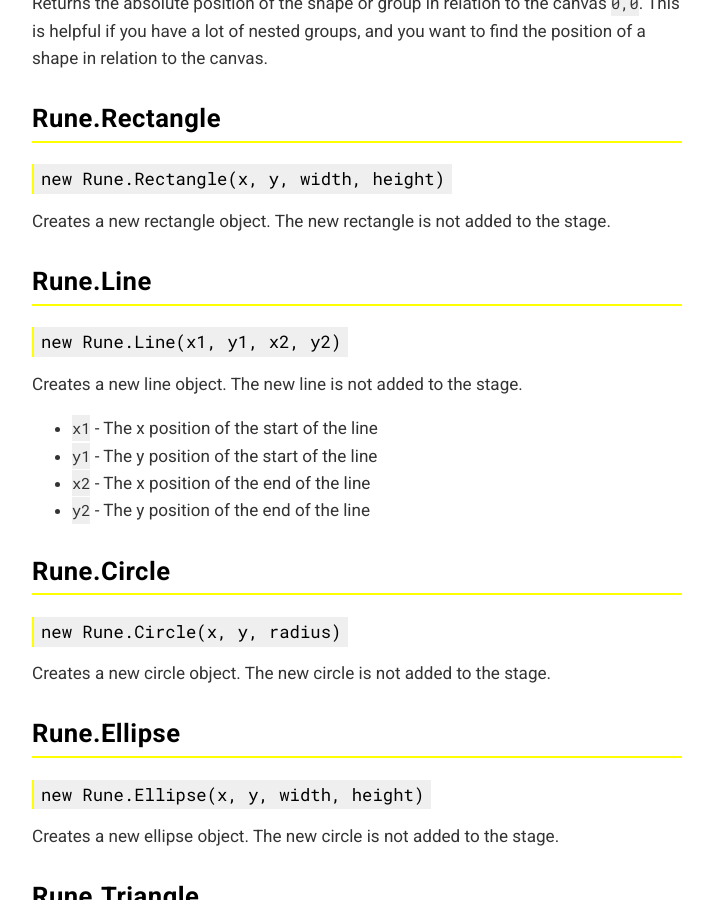
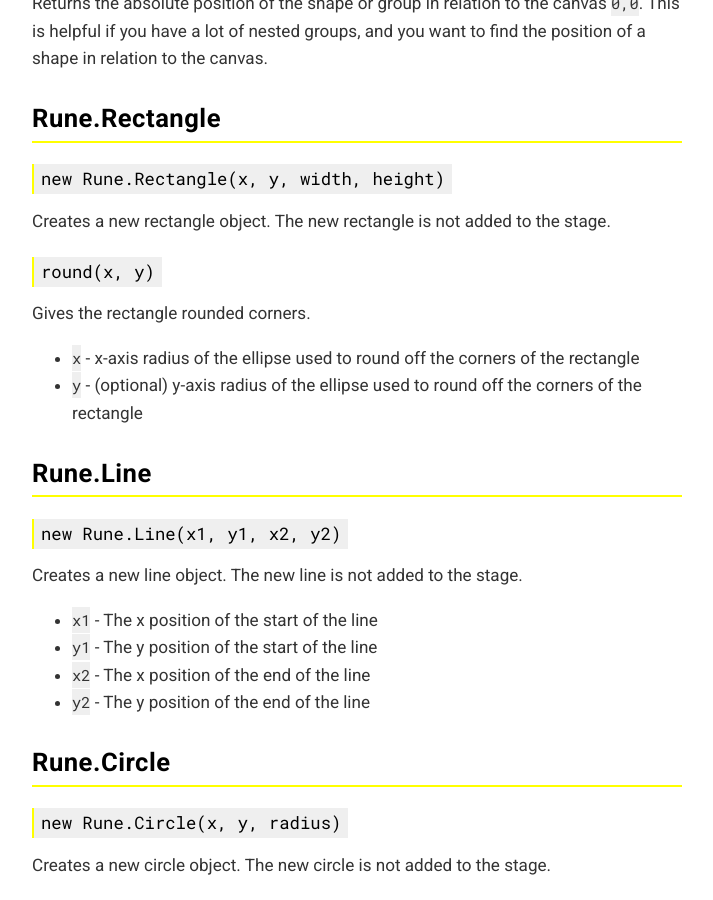
Before and after one commit to runemadsen/rune.js, a Jekyll site: the page built from documentation.md, in a window 1280 px wide and 900 px high, scrolled down 5999 px. Shown: the whole window, without its empty margins (13-726 px from the left). Built offline with Jekyll 4.4.1, drawn with Linux system fonts in a browser that asks for light colours; nearby versions of some CDN libraries; comment, search, counter and statistics services are not loaded.

Commit message:
adding round() to documentation

```diff
--- a/documentation.md
+++ b/documentation.md
@@ -214,6 +214,13 @@ Returns the absolute position of the shape or group in relation to the canvas `0
 ### `new Rune.Rectangle(x, y, width, height)`
 
 Creates a new rectangle object. The new rectangle is not added to the stage.
+
+### `round(x, y)`
+
+Gives the rectangle rounded corners.
+
+- `x` - x-axis radius of the ellipse used to round off the corners of the rectangle
+- `y` - (optional) y-axis radius of the ellipse used to round off the corners of the rectangle
 
 ## Rune.Line
 
```
